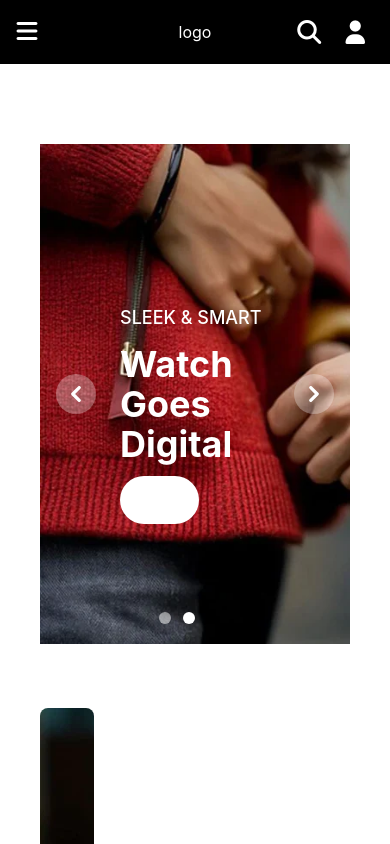
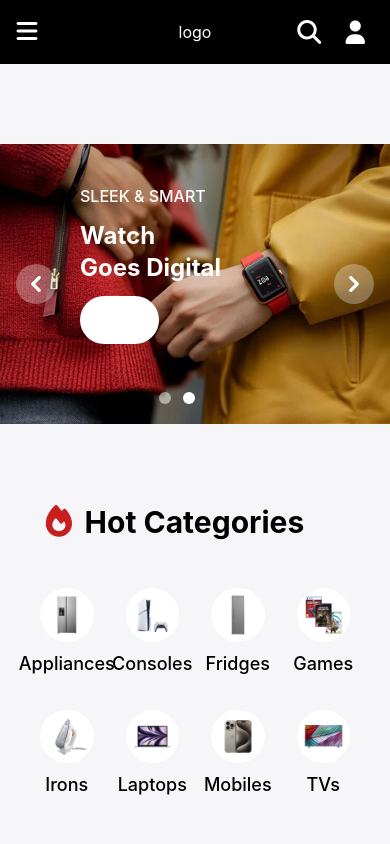
Before and after one commit to mondalnayan007/mart, a plain HTML site: page index.html in a window 390 px wide. Shown: the top 844 px of the page. Drawn offline with nearby package versions, Linux system fonts and the light colour scheme.

Commit message:
Banner and category is added

```diff
--- a/index.html
+++ b/index.html
@@ -18,7 +18,7 @@
 
 
 </head>
-<body>
+<body class="bg-[#f6f5f7]">
 
   <!-- top bar section start -->
 
@@ -101,27 +101,27 @@
     <!-- Banner section start  -->
 
 
-    <section class="banner-section grid grid-cols-4 gap-8  my-20 px-10">
-           <div class="left-banner col-span-4  sm:col-span-2">
+    <section class="banner-section grid grid-cols-1 sm:grid-cols-2  gap-8  my-20 sm:px-10">
+           <div class="left-banner  ">
 
 
 
-                        <div id="default-carousel" class="relative w-full" data-carousel="slide">
+                        <div id="default-carousel" class="relative  sm:h-[572px]  w-full" data-carousel="slide">
                             <!-- Carousel wrapper -->
-                            <div class="relative h-[500px] overflow-hidden sm:rounded-lg">
+                            <div class="relative h-[280px]  sm:h-[572px]  overflow-hidden sm:rounded-lg">
                                 <!-- Item 1 -->
-                                <div class="hidden duration-700 ease-in-out  bg-[url('assets/b1.webp')] bg-no-repeat bg-cover py-40 px-20 text-white" data-carousel-item>
+                                <div class="hidden duration-700 ease-in-out  bg-[url('assets/b1.webp')] bg-no-repeat bg-cover py-10 sm:py-40 px-20 text-white" data-carousel-item>
 
-                                  <p class="font-medium text-lg">HEADPHONE</p>
-                                  <h2 class="font-bold text-4xl my-3">Discover <br> Supiror Sound</h2>
+                                  <p class="font-medium text-base sm:text-lg">HEADPHONE</p>
+                                  <h2 class="font-bold text-2xl sm:text-4xl my-3">Discover <br> Supiror Sound</h2>
 
                                   <button class=" bg-white text-black font-medium px-8 py-3 mt-5 rounded-full hover:bg-transparent hover:outline-1 hover:text-white outline-white">Shop Now</button>
 
                                 </div>
                                 <!-- Item 2 -->
-                                <div class="hidden duration-700 ease-in-out bg-[url('assets/b2.webp')] bg-no-repeat bg-cover py-40 px-20 text-white" data-carousel-item>
-                                         <p class="font-medium text-lg">SLEEK & SMART</p>
-                                  <h2 class="font-bold text-4xl my-3">Watch <br> Goes Digital</h2>
+                                <div class="hidden duration-700 ease-in-out bg-[url('assets/b2.webp')] bg-no-repeat bg-cover py-10 sm:py-40 px-20 text-white" data-carousel-item>
+                                         <p class="font-medium text-base sm:text-lg">SLEEK & SMART</p>
+                                  <h2 class="font-bold text-2xl sm:text-4xl my-3">Watch <br> Goes Digital</h2>
 
                                   <button class=" bg-white text-black font-medium px-8 py-3 mt-5 rounded-full hover:bg-transparent hover:outline-1 hover:text-white outline-white">Shop Now</button>
                                 </div>
@@ -154,9 +154,32 @@
 
 
            </div>
-           <div class="middle-banner col-span-4 sm:col-span-1">
 
-            <div class="headphone hidden sm:block sm:h-[500px] bg-[url('assets/headphone.webp')] bg-no-repeat bg-cover sm:bg-cover  rounded-lg text-center pt-8">
+
+           <div class="right hidden sm:grid grid-cols-5 gap-5">
+
+                <div class="left-banner col-span-3 grid grid-rows-2 w-full gap-5 text-white">
+
+                        <div class="earbud h-[276px] w-full px-4 py-24  bg-[url('assets/earpods.webp')]
+                        bg-center bg-no-repeat bg-cover    rounded-lg ">
+                           <p class=" text-sm font-medium">EVERYDAY AUDIO</p>
+                           <h1 class="text-2xl font-bold my-2">Pure Wireless <br> Sound</h1>
+                           <p class="text-sm font-medium">Sleek. Crisp. Daily.</p>
+
+                        </div>
+                        <div class="heater h-[276px] w-full px-4 py-24  bg-[url('assets/heater.webp')] bg-center bg-no-repeat bg-cover rounded-lg ">
+
+                           <p class=" text-sm font-medium">HOME WELLNESS</p>
+                           <h1 class="text-2xl font-bold my-2">Mist Meets <br> Calm</h1>
+                           <p class="text-sm font-medium">Soft scent. Zen feel.</p>
+
+                        </div>
+
+                </div>
+
+             <div class="right-banner col-span-2  hidden sm:block">
+
+                    <div class="headphone  sm:h-[572px] bg-[url('assets/headphone.webp')] bg-no-repeat bg-cover sm:bg-cover  rounded-lg text-center pt-8">
 
                     <h1 class="text-white font-semibold text-2xl">Home Music Systems</h1>
                     <p class="text-white font-medium mt-3">Bluetooth 5.1 Connectivity</p>
@@ -166,20 +189,89 @@
                     </div>
 
                 </div>
-           <div class="right-banner grid grid-rows-2 w-full">
-
-                <div class="earbud h-[288px]  bg-[url('assets/earpods.webp')] bg-no-repeat  bg-cover  rounded-lg text-center">
+           </div>
 
 
-                </div>
-                 <div class="heater">
 
-                 </div>
-
-           </div>
     </section>
 
 
     <!-- Banner section end  -->
+
+
+ <!-- category section start  -->
+
+
+        <section class="category-section  px-10 mb-20">
+
+            <h1 class="category-title text-3xl font-bold my-12 sm:my-8"><i class="fa-solid fa-fire text-red-700"></i> Hot Categories </h1>
+
+            <div class="categories grid grid-cols-4  sm:grid-cols-4 md:grid-cols-8  gap-8 sm:gap-5">
+
+
+                <div class="category flex flex-col items-center justify-center gap-2">
+                    <div class="img bg-white   rounded-full ">
+                        <img src="assets/category/Refrigeration.png" alt="" class=" bg-transparent hover:scale-120">
+                    </div>
+                    <p class="font-medium text-lg">Appliances</p>
+                </div>
+                <div class="category flex flex-col items-center justify-center gap-2">
+                    <div class="img bg-white   rounded-full ">
+                        <img src="assets/category/Consoles.png" alt="" class=" bg-transparent hover:scale-120">
+                    </div>
+                    <p class="font-medium text-lg">Consoles</p>
+                </div>
+                <div class="category flex flex-col items-center justify-center gap-2">
+                    <div class="img bg-white   rounded-full ">
+                        <img src="assets/category/Fridges.png" alt="" class=" bg-transparent hover:scale-120">
+                    </div>
+                    <p class="font-medium text-lg">Fridges</p>
+                </div>
+                <div class="category flex flex-col items-center justify-center gap-2">
+                    <div class="img bg-white   rounded-full ">
+                        <img src="assets/category/Games.png" alt="" class=" bg-transparent hover:scale-120">
+                    </div>
+                    <p class="font-medium text-lg">Games</p>
+                </div>
+                <div class="category flex flex-col items-center justify-center gap-2">
+                    <div class="img bg-white   rounded-full ">
+                        <img src="assets/category/Irons.png" alt="" class=" bg-transparent hover:scale-120">
+                    </div>
+                    <p class="font-medium text-lg">Irons</p>
+                </div>
+                <div class="category flex flex-col items-center justify-center gap-2">
+                    <div class="img bg-white   rounded-full ">
+                        <img src="assets/category/Laptops.png" alt="" class=" bg-transparent hover:scale-120">
+                    </div>
+                    <p class="font-medium text-lg">Laptops</p>
+                </div>
+                <div class="category flex flex-col items-center justify-center gap-2">
+                    <div class="img bg-white   rounded-full ">
+                        <img src="assets/category/Phones.png" alt="" class=" bg-transparent hover:scale-120">
+                    </div>
+                    <p class="font-medium text-lg">Mobiles</p>
+                </div>
+                <div class="category flex flex-col items-center justify-center gap-2">
+                    <div class="img bg-white   rounded-full ">
+                        <img src="assets/category/All-TVs.png" alt="" class=" bg-transparent hover:scale-120">
+                    </div>
+                    <p class="font-medium text-lg">TVs</p>
+                </div>
+
+
+            </div>
+
+        </section>
+
+
+
+
+
+
+ <!-- category section end  -->
+
+
+
+
 </body>
 </html>
```
Also changed, not shown: assets/category/All-TVs.jpg (deleted), assets/category/All-TVs.png (added), assets/category/Consoles.jpg (deleted), assets/category/Consoles.png (added), assets/category/Fridges.jpg (deleted), assets/category/Fridges.png (added), assets/category/Games.jpg (deleted), assets/category/Games.png (added), assets/category/Irons.jpg (deleted), assets/category/Irons.png (added), assets/category/Laptops.jpg (deleted), assets/category/Laptops.png (added), assets/category/Phones.jpg (deleted), assets/category/Phones.png (added), 2 more files. Lines whose indentation alone changed are shown as unchanged.
